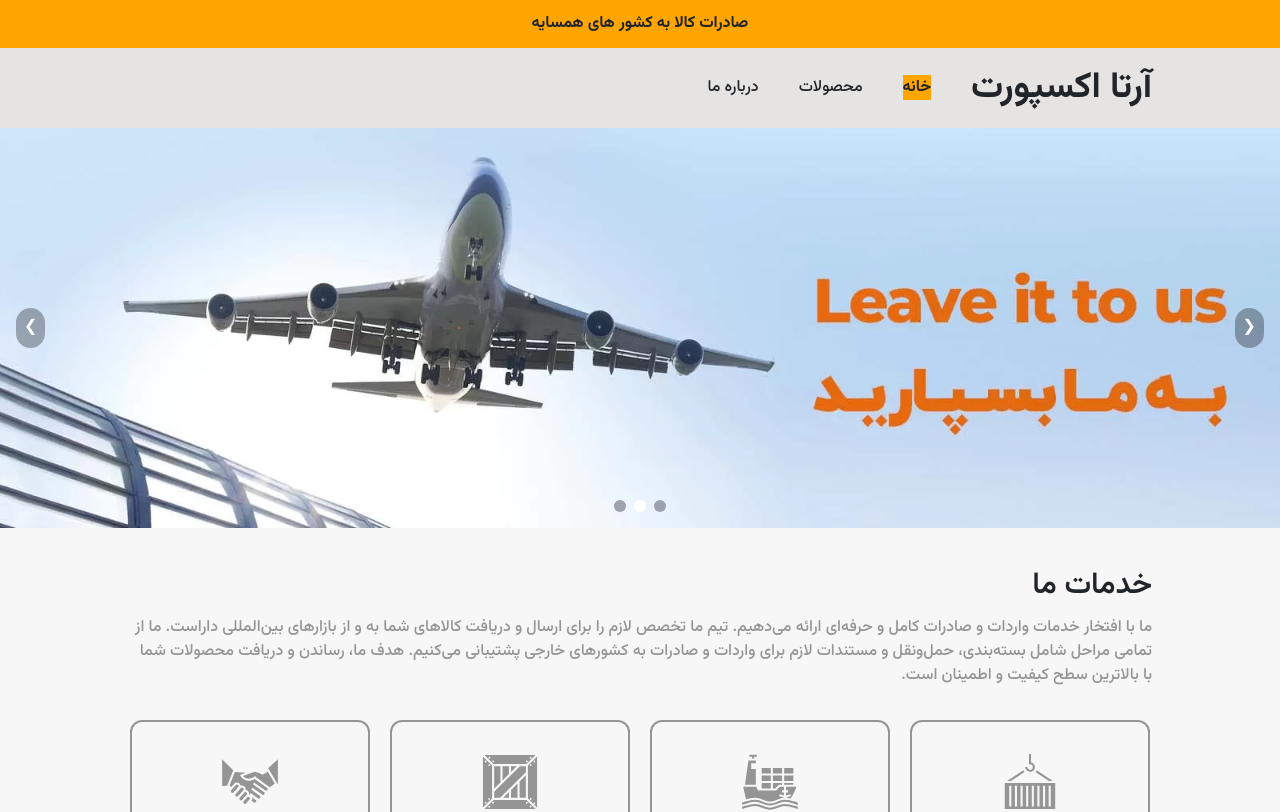
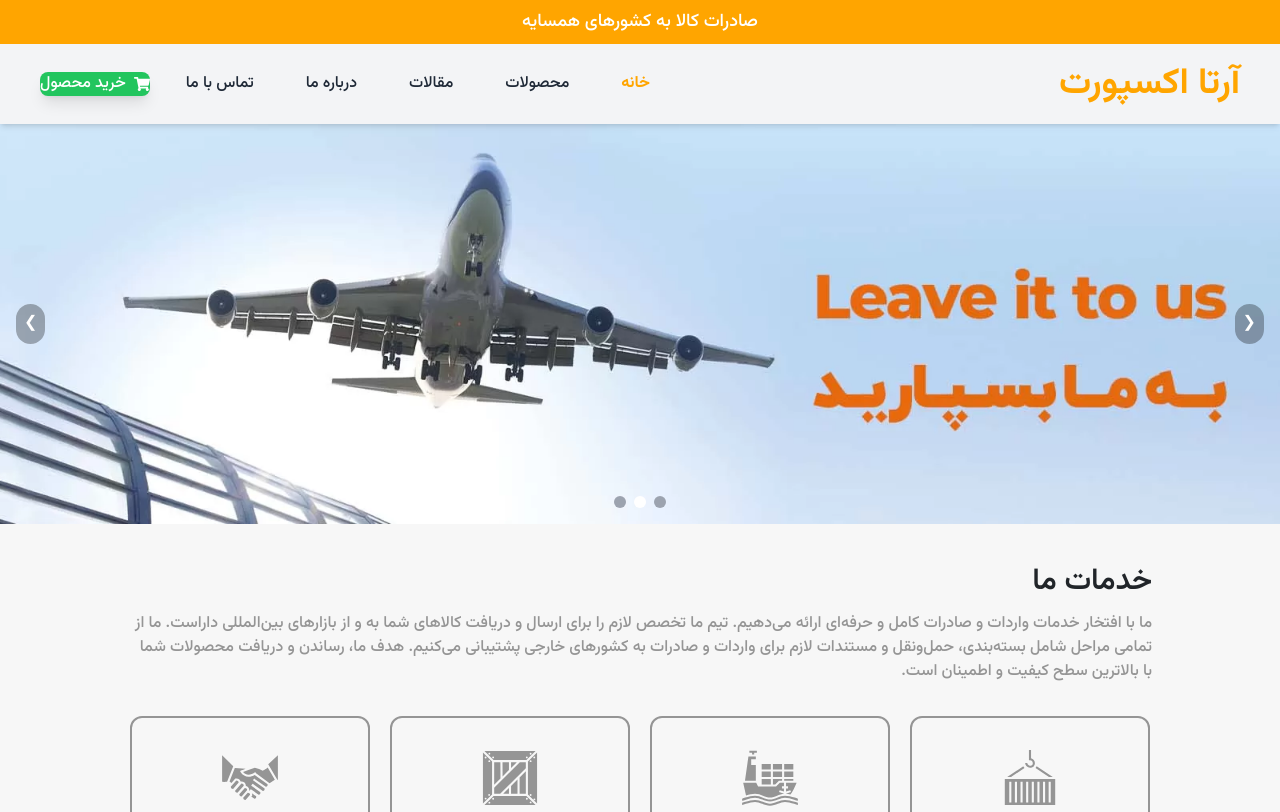
Before and after one commit to MianajiAli/arta-export, a Next.js app: page / in a window 1280 px wide. Shown: the top 812 px of the page. Built offline with nearby package versions, Linux system fonts and the light colour scheme.

Commit message:
New Header

```diff
--- a/components/Header.js
+++ b/components/Header.js
@@ -1,85 +1,65 @@
 "use client";
 
 import Link from "next/link";
+import { usePathname } from "next/navigation";
+import { FaShoppingCart } from "react-icons/fa";
 import { useState } from "react";
-import { usePathname } from "next/navigation";
+import { HiMenu, HiX } from "react-icons/hi"; // آیکون‌های منوی همبرگری
 
 const links = [
     { label: "خانه", url: "/" },
-    {
-        label: "محصولات",
-        url: "/products"
-    },
+    { label: "محصولات", url: "/products" },
+    { label: "مقالات", url: "/articles" },
     { label: "درباره ما", url: "/about-us" },
+    { label: "تماس با ما", url: "/contact" },
 ];
 
-export default function Page() {
-    const [open, setOpen] = useState(null);
+export default function Navbar() {
     const pathname = usePathname();
+    const [menuOpen, setMenuOpen] = useState(false);
 
-    // Helper function to check if a link is active
-    const isActive = (url) => pathname === url ? 'bg-primary font-bold ' : 'text-black';
-
-    // Helper function to check if any child link is active
-    const isParentActive = (children) => {
-        return children.some(child => pathname === child.url) ? 'bg-primary font-bold ' : 'text-black';
-    };
+    const isActive = (url) => (pathname === url ? 'text-primary font-bold' : 'text-gray-800');
 
     const renderLinks = () => {
         return links.map((link, index) => (
-            <div
-                key={index}
-                onMouseEnter={() => handleMouseEnter(index)}
-                onMouseLeave={handleMouseLeave}
-                className="relative"
-            >
-                {link.children ? (
-                    <>
-                        <span
-                            className={`cursor-pointer ${isParentActive(link.children)}`}
-                        >
-                            {link.label}
-                        </span>
-                        {open === index && (
-                            <div className="absolute  right-0 pt-3 rounded-xl bg-white shadow-lg">
-                                {link.children.map((child, childIndex) => (
-                                    <Link key={childIndex} href={child.url} className={`block rounded-lg min-w-24 py-2 px-2 ${isActive(child.url)} hover:bg-primary hover:text-white`}>
-                                        {child.label}
-
-                                    </Link>
-                                ))}
-                            </div>
-                        )}
-                    </>
-                ) : (
-                    <Link href={link.url} className={`text-text1  ${isActive(link.url)}`}>
-                        {link.label}
-                    </Link>
-                )}
-            </div>
+            <Link key={index} href={link.url}>
+                <span className={`block px-4 py-2 ${isActive(link.url)} hover:text-primary cursor-pointer`}>
+                    {link.label}
+                </span>
+            </Link>
         ));
     };
 
-    const handleMouseEnter = (index) => {
-        setOpen(index);
-    };
+    return (
+        <header className="w-full bg-gray-100 shadow-md z-10">
+            {/* نوار اطلاع‌رسانی بالا */}
+            <div className="bg-primary text-white text-center py-2 text-xs sm:text-sm md:text-base lg:text-lg">
+                صادرات کالا به کشورهای همسایه
+            </div>
 
-    const handleMouseLeave = () => {
-        setOpen(null);
-    };
+            {/* نوار ناوبری اصلی */}
+            <nav className="container mx-auto px-3  lg:px-10 h-16 md:h-20 flex justify-between items-center" dir="rtl">
+                {/* برندینگ و منوی همبرگری */}
+                <div className="flex items-center justify-between w-full md:w-auto">
+                    {/* نام شرکت */}
+                    <span className="text-lg sm:text-xl md:text-2xl lg:text-3xl xl:text-4xl font-bold text-primary">آرتا اکسپورت</span>
+                    {/* دکمه منوی همبرگری برای موبایل و تبلت */}
+                    <div className="lg:hidden">
+                        <button onClick={() => setMenuOpen(!menuOpen)} className="text-2xl text-gray-800">
+                            {menuOpen ? <HiX /> : <HiMenu />} {/* نمایش منوی همبرگری یا ایکس */}
+                        </button>
+                    </div>
+                </div>
 
-    return (
-        <header className="w-full bg-back2 z-10">
-            <div className="font-bold w-full h-12 bg-primary text-text1 text-center flex justify-center items-center">
-                صادرات کالا به کشور های همسایه
-            </div>
-            <nav className="w-full h-20 flex justify-between px-[10%] items-center" dir="rtl">
-                <div className="flex justify-center items-center gap-10">
-                    <span className=" text-2xl md:text-4xl font-bold text-text1">آرتا اکسپورت</span>
-                    {renderLinks()}</div>
-                <div></div>
+                {/* منوی لینک‌ها و دکمه خرید */}
+                <div className={`mt-4 md:mt-0 flex-col md:flex-row flex items-center gap-5 ${menuOpen ? 'block' : 'hidden'} w-full md:w-auto md:flex md:items-center`}>
+                    {renderLinks()}
+                    <Link href="/buy" className="bg-green-500 text-white  rounded-lg flex items-center hover:bg-green-600 transition-colors duration-300 shadow-lg hover:shadow-xl">
+                        <FaShoppingCart className="ml-2" />
+                        خرید محصول
+                    </Link>
+                </div>
             </nav>
-
         </header>
     );
 }
```
